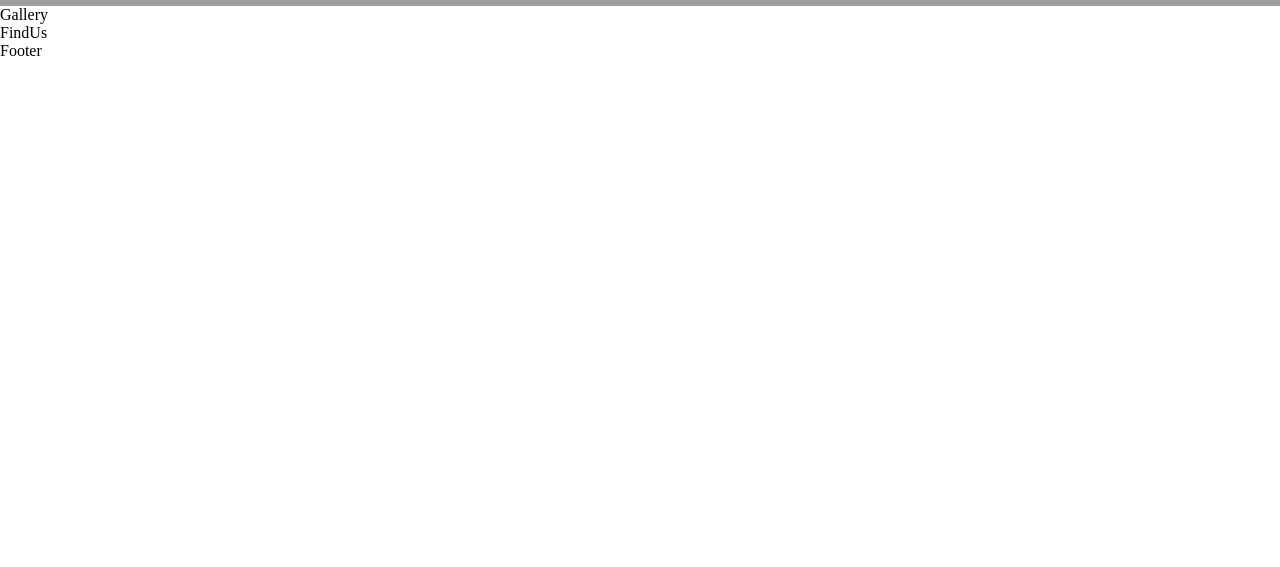
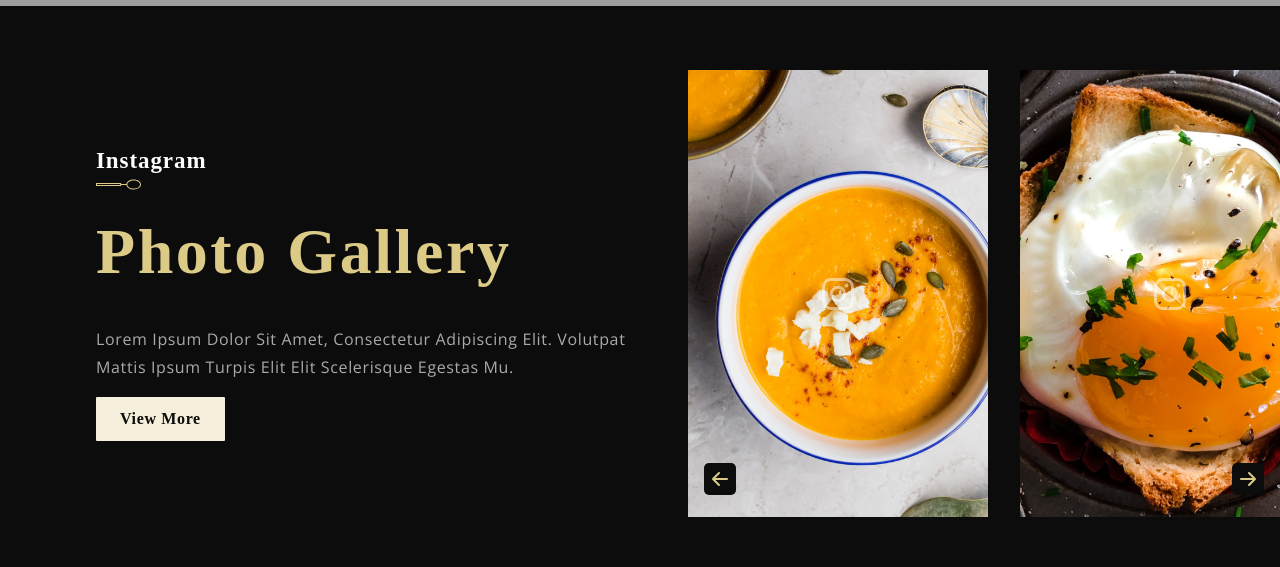
Before and after one commit to krisf451/restaurant_landing, a React (Create React App) app: page / in a window 1280 px wide. Shown: the part 6043-6610 px from the top of the page. Before the commit the page ends 6103 px from the top, so only its background shows below. Built offline with nearby package versions, Linux system fonts and the light colour scheme; grey boxes are pictures that could not be loaded; a web font is replaced by a local one.

Commit message:
photo gallery done

```diff
--- a/src/container/Gallery/Gallery.css
+++ b/src/container/Gallery/Gallery.css
@@ -0,0 +1,124 @@
+.app__gallery {
+  display: flex;
+  flex-direction: row;
+  background: var(--color-black);
+  padding: 4rem 0 4rem 6rem;
+}
+.app__gallery-content {
+  flex: 1;
+  display: flex;
+  justify-content: center;
+  align-items: flex-start;
+  flex-direction: column;
+
+  min-width: 500px;
+  padding-right: 2rem;
+}
+.app__gallery-content button {
+  margin-top: 1rem;
+}
+.app__gallery-images {
+  flex: 1;
+  display: flex;
+  flex-direction: row;
+  max-width: 50%;
+  position: relative;
+}
+.app__gallery-images_container {
+  display: flex;
+  flex-direction: row;
+  width: max-content;
+  overflow-x: scroll;
+  -ms-overflow-style: none;
+  scrollbar-width: none;
+}
+.app__gallery-images_container::-webkit-scrollbar {
+  display: none;
+}
+.app__gallery-images_card {
+  position: relative;
+  min-width: 300px;
+  height: 447px;
+  margin-right: 2rem;
+}
+.gallery__image-icon {
+  position: absolute;
+  color: #fff;
+  font-size: 2rem;
+  opacity: 0.5;
+  transition: 0.5s ease;
+  cursor: pointer;
+}
+.app__gallery-images_card img {
+  width: 100%;
+  height: 100%;
+  object-fit: cover;
+
+  opacity: 1;
+  transition: 0.5s ease;
+}
+.app__gallery-images_card:hover img {
+  opacity: 0.35;
+}
+.app__gallery-images_card:hover .gallery image-icon {
+  opacity: 1;
+}
+.app__gallery-images_arrows {
+  width: 100%;
+  display: flex;
+  justify-content: space-between;
+  align-items: center;
+  padding: 0 1rem;
+  position: absolute;
+  bottom: 5%;
+}
+.gallery__arrow-icon {
+  color: var(--color-golden);
+  font-size: 2rem;
+  cursor: pointer;
+  background: var(--color-black);
+  border-radius: 5px;
+}
+.gallery__arrow-icon:hover {
+  color: var(--color-white);
+}
+
+@media screen and (min-width: 2000px) {
+  .app__gallery-content button {
+    margin-top: 2rem;
+  }
+  .app__gallery-content {
+    min-width: 1000px;
+    padding-right: 4rem;
+  }
+  .app__gallery-images_card {
+    min-width: 400px;
+    height: 550px;
+  }
+}
+@media screen and (max-width: 1150px) {
+  .app__gallery {
+    flex-direction: column;
+  }
+  .app__gallery-images {
+    max-width: 100%;
+    margin: 5rem 0;
+  }
+}
+@media screen and (max-width: 850px) {
+  .app__gallery {
+    padding: 4rem 0 4rem 4rem;
+  }
+}
+@media screen and (max-width: 650px) {
+  .app__gallery {
+    padding: 4rem 0 4rem 2rem;
+  }
+  .app__gallery-content {
+    min-width: 100%;
+  }
+  .app__gallery-images_card {
+    min-width: 240px;
+    height: 320px;
+  }
+}
--- a/src/container/Gallery/Gallery.jsx
+++ b/src/container/Gallery/Gallery.jsx
@@ -1,7 +1,74 @@
-import React from 'react';
+import React, { useRef } from 'react';
+import {
+  BsInstagram,
+  BsArrowLeftShort,
+  BsArrowRightShort,
+} from 'react-icons/bs';
+import { SubHeading } from '../../components';
+import { images } from '../../constants';
 
 import './Gallery.css';
 
-const Gallery = () => <div>Gallery</div>;
+const galleryImages = [
+  images.gallery01,
+  images.gallery02,
+  images.gallery03,
+  images.gallery04,
+];
+
+const Gallery = () => {
+  const scrollRef = useRef(null);
+
+  const scroll = (direction) => {
+    const { current } = scrollRef;
+    if (direction === 'left') {
+      current.scrollLeft -= 300;
+    } else {
+      current.scrollLeft += 300;
+    }
+  };
+
+  return (
+    <div className="app__gallery flex__center">
+      <div className="app__gallery-content">
+        <SubHeading title="Instagram" />
+        <h1 className="headtext__cormorant">Photo Gallery</h1>
+        <p
+          className="p__opensans"
+          style={{ color: '#AAAAAA', marginTop: '2rem' }}
+        >
+          Lorem ipsum dolor sit amet, consectetur adipiscing elit. Volutpat
+          mattis ipsum turpis elit elit scelerisque egestas mu.
+        </p>
+        <button type="button" className="custom__button">
+          View More
+        </button>
+      </div>
+      <div className="app__gallery-images">
+        <div className="app__gallery-images_container" ref={scrollRef}>
+          {galleryImages.map((image, index) => (
+            <div
+              className="app__gallery-images_card flex__center"
+              key={`gallery_image-${index + 1}`}
+            >
+              <img src={image} alt="gallery" />
+              <BsInstagram className="gallery__image-icon" />
+            </div>
+          ))}
+        </div>
+        <div className="app__gallery-images_arrows">
+          <BsArrowLeftShort
+            className="gallery__arrow-icon"
+            onClick={() => scroll('left')}
+          />
+          <BsArrowRightShort
+            className="gallery__arrow-icon"
+            onClick={() => scroll('right')}
+          />
+        </div>
+      </div>
+    </div>
+  );
+};
 
 export default Gallery;
```
